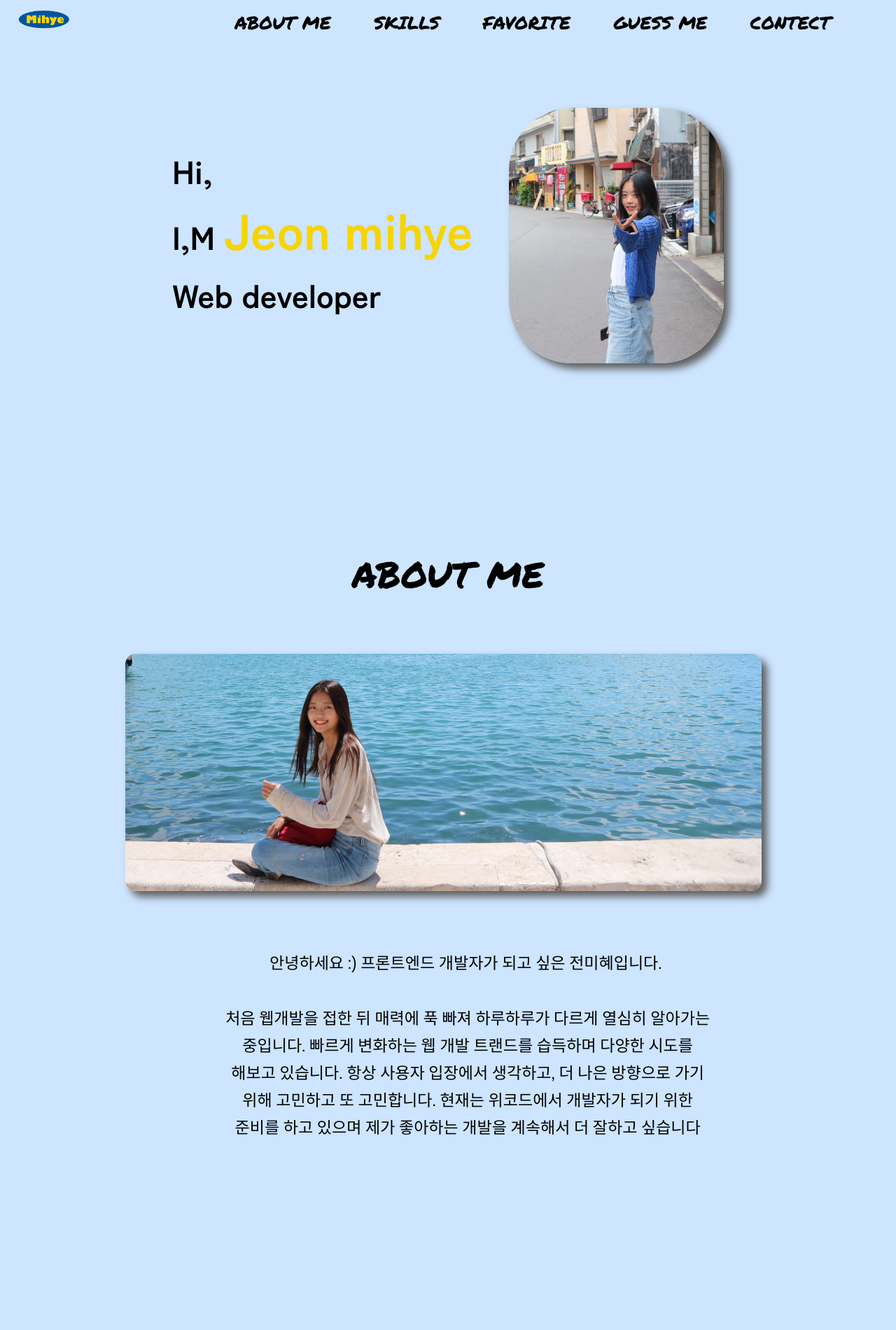
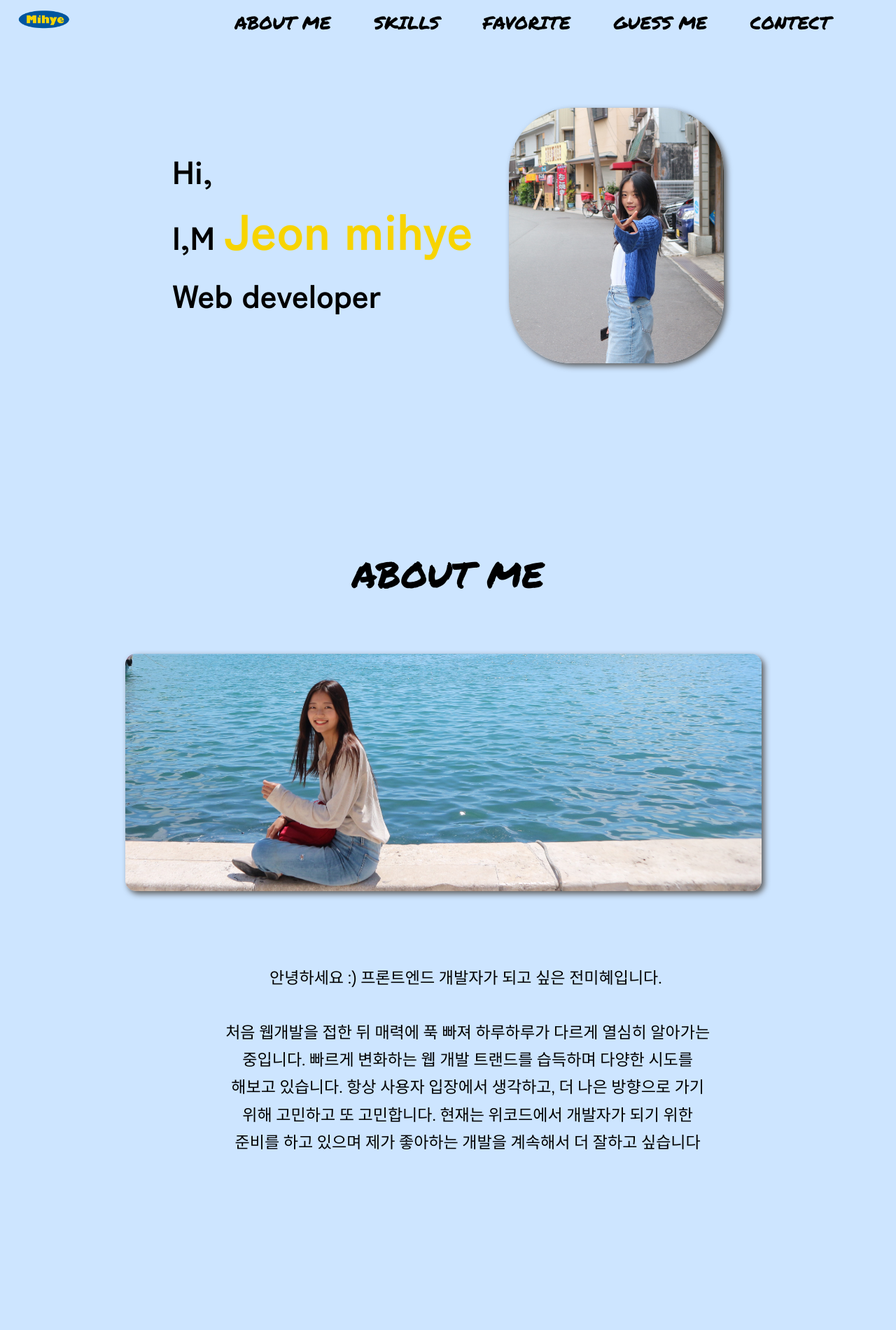
Before and after one commit to Jeonmihye/my-first-web-page, a plain HTML site: page index.html in a window 1280 px wide. Shown: the top 1900 px of the page at 70% size. Drawn offline with Linux system fonts and the light colour scheme.

Commit message:
Update style.css

```diff
--- a/css/style.css
+++ b/css/style.css
@@ -71,7 +71,7 @@ nav {
   width: 12rem;
   border-radius: 90px;
   margin-left: 2rem;
-  box-shadow:8px 8px 12px rgb(92, 92, 92);
+  box-shadow:4px 4px 8px rgb(92, 92, 92);
 }
 
 .main_text {
@@ -105,11 +105,11 @@ nav {
   margin: 3rem 0 0.5rem;
   width: 35.5rem;
   border-radius: 15px;
-  box-shadow: 8px 8px 12px rgb(92, 92, 92);
+  box-shadow: 4px 4px 8px rgb(92, 92, 92);
 }
 
 .About_me_text {
-  margin-top: 1.2rem;
+  margin-top: 2rem;
   font-size: 0.9rem;
   text-align: center;
   font-family: "Encode Sans", sans-serif;
@@ -174,7 +174,7 @@ nav {
   height: 7rem;
   object-fit: cover;
   border-radius: 5%;
-  box-shadow: 8px 8px 12px rgb(92, 92, 92);
+  box-shadow: 4px 4px 8px rgb(92, 92, 92);
 }
 
 .야구장사진,
```
